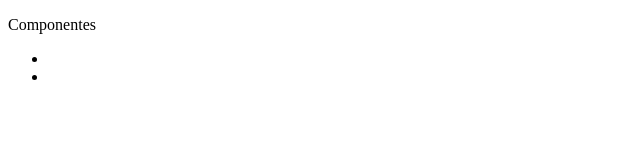
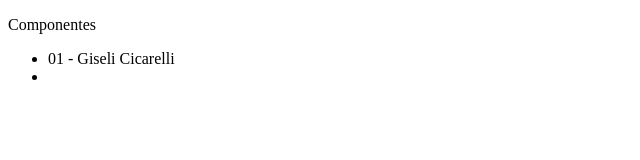
Before and after one commit to leticials1/cscw-06, a plain HTML site: page index.html in a window 1280 px wide. Shown: the whole page, without its empty margins (0-640 px from the left). Drawn offline with Linux system fonts and the light colour scheme.

Commit message:
Adicionado nome Giseli

```diff
--- a/index.html
+++ b/index.html
@@ -8,7 +8,7 @@
 
 <ul>
   <li>
-
+   01 - Giseli Cicarelli
   </li>
   <li>
 
```
